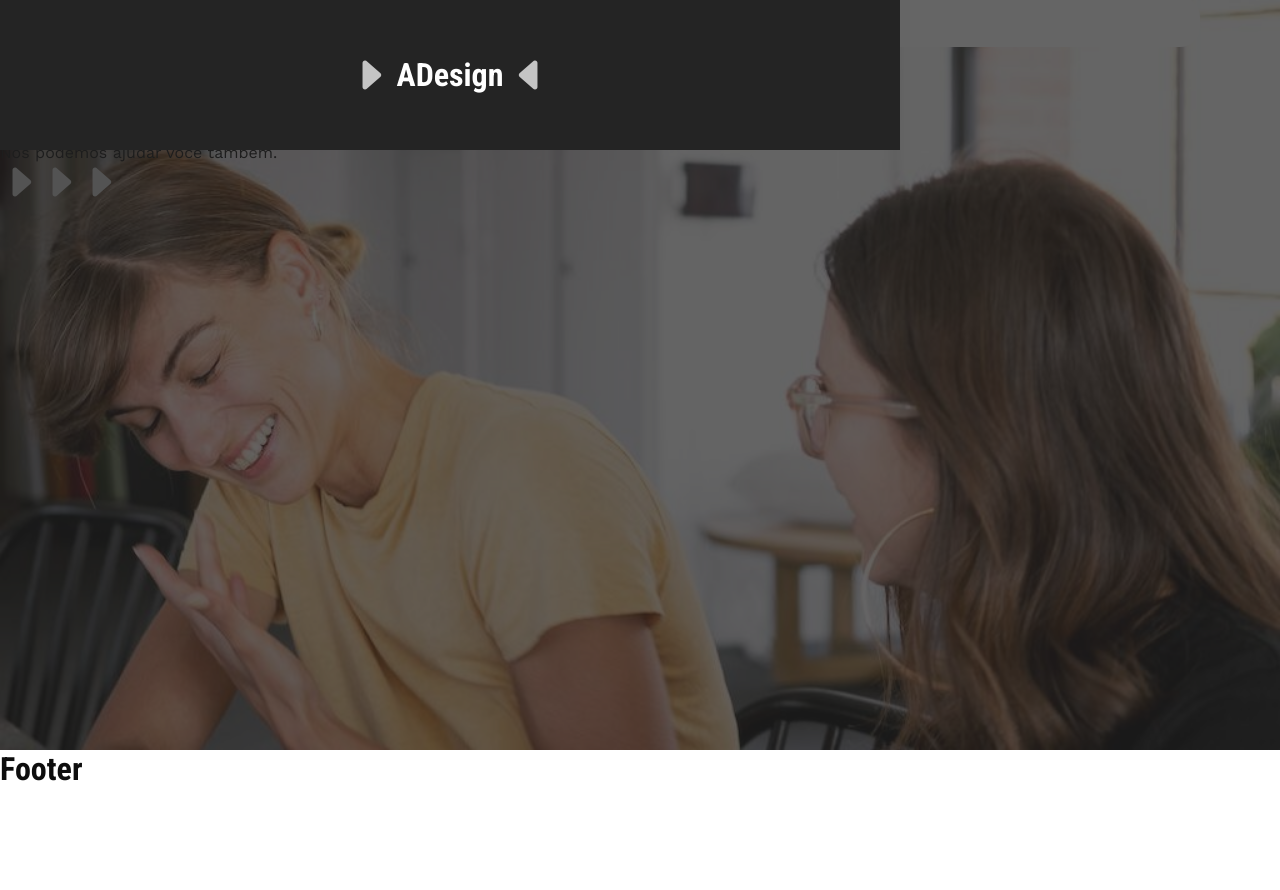
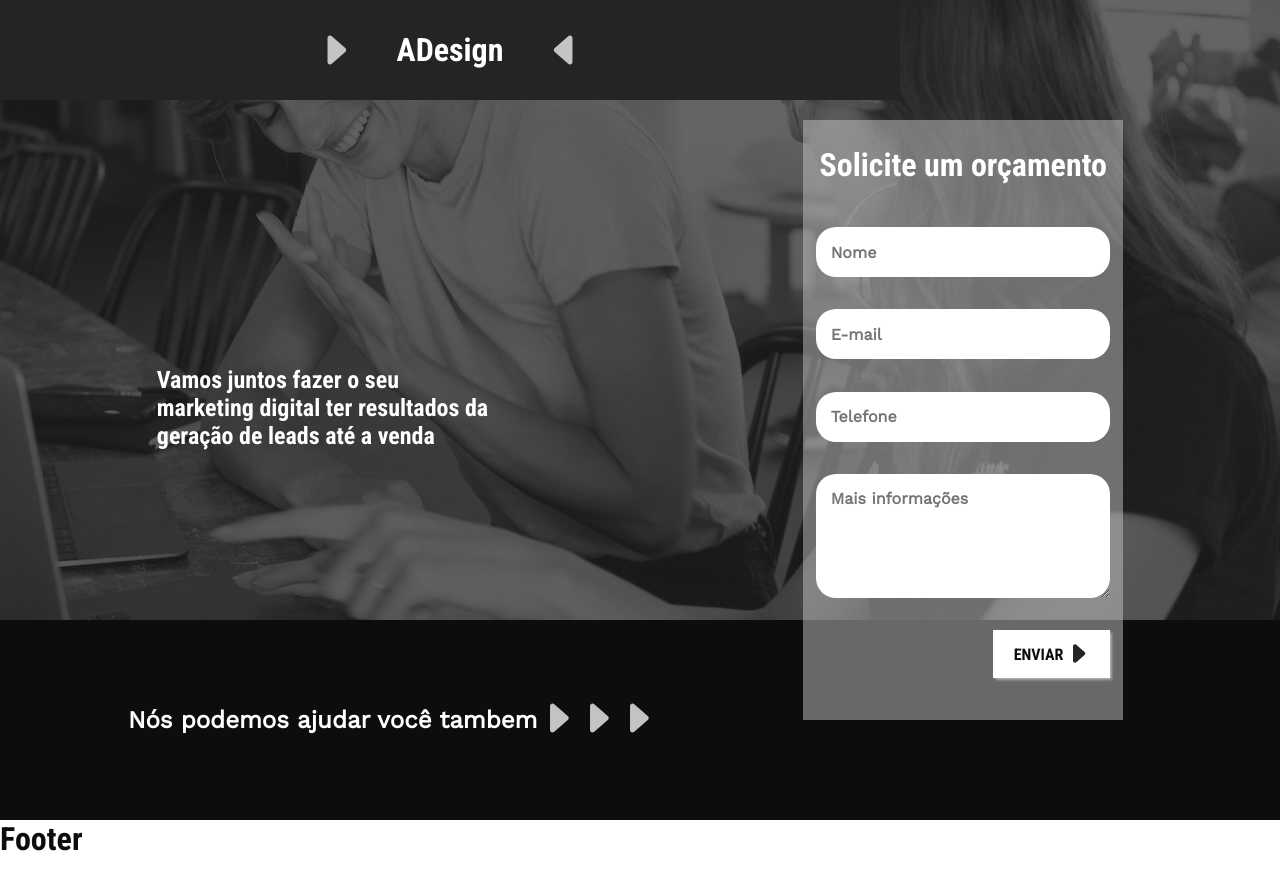
Before and after one commit to MoreiraAlex/ADesign, a Next.js app: page / in a window 1280 px wide. Shown: the top 890 px of the page. Before the commit the page ends 800 px from the top, so only its background shows below. Built offline with nearby package versions, Linux system fonts and the light colour scheme.

Commit message:
Adicionando pagina principal

```diff
--- a/components/Background.js
+++ /dev/null
@@ -1,11 +0,0 @@
-export default function Background({children, color, opacity, width, height}){
-    const params = {
-        backgroundColor: color,
-        opacity: opacity,
-        width: width,
-        height: height,
-        // zIndex: '6',
-        position: 'absolute'
-    }
-    return <div style={params}>{children}</div>
-}
--- a/components/Button.js
+++ b/components/Button.js
@@ -2,9 +2,9 @@ import styles from '../styles/components/Button.module.css'
 
 import Icon from './Icon'
 
-export default function Btn({children}){
+export default function Btn({children, width, height}){
     return(
-        <button className={styles.Btn} type='submit'>
+        <button className={styles.Btn} style={{width:width, height:height}} type='submit'>
             {children}
             <Icon size='24px' color='#242424'>&#xF231;</Icon>
         </button>
--- a/components/Input.js
+++ b/components/Input.js
@@ -3,7 +3,7 @@ import styles from '../styles/components/Input.module.css'
 export default function Input({type, placeholder}){
 
     return(
-        <label>
+        <label className={styles.label}>
             <input type={type} placeholder={placeholder} required='true' className={styles.input}></input>
         </label>
     )
--- a/layout/Footer.js
+++ b/layout/Footer.js
@@ -2,7 +2,7 @@ import styles from '../styles/layout/Footer.module.css'
 
 export default function Footer() {
   return (
-    <footer>
+    <footer className={styles.footer}>
       <h1>Footer</h1>
     </footer>
   )
--- a/layout/Main.js
+++ b/layout/Main.js
@@ -3,29 +3,26 @@ import styles from '../styles/layout/Main.module.css'
 import Input from '../components/Input'
 import Btn from '../components/Button'
 import Icon from '../components/Icon'
-import Background from '../components/Background'
 
 export default function Main() {
   return (
-    <main className={styles.main}>
-      <section>
-        <Background color='#242424' opacity='70%' width='100vw' height='100vh'></Background>
-
-        <div>
-          <p>Vamos juntos fazer o seu marketing digital ter resultados da geração de leads até a venda</p>
-          <div>
+    <main>
+      <section className={styles.content}>
+        <div className={styles.area1}>
+          <h2>Vamos juntos fazer o seu marketing digital ter resultados da geração de leads até a venda</h2>
+          <div className={styles.area}>
             <h2>Solicite um orçamento</h2>
             <form>
               <Input type='text' placeholder='Nome'/>
               <Input type='email' placeholder='E-mail'/>
               <Input type='tel' placeholder='Telefone'/>
-              <textarea>Mais informações</textarea>
-              <Btn>Enviar</Btn>
+              <label><textarea placeholder='Mais informações'></textarea></label>
+              <Btn width='40%' height='10%'>Enviar</Btn>
             </form>
           </div>
         </div>
-        <div>
-          <p>Nós podemos ajudar você tambem.</p>
+        <div className={styles.area2}>
+          <p>Nós podemos ajudar você tambem</p>
           <div>
             <Icon size='40px' color='#C4C4C4'>&#xF231;</Icon>
             <Icon size='40px' color='#C4C4C4'>&#xF231;</Icon>
--- a/styles/components/Button.module.css
+++ b/styles/components/Button.module.css
@@ -12,7 +12,8 @@
     text-transform: uppercase;
     font-family: var(--font-title);
     font-weight: bold;
-    font-size: 24px;
+    font-size: 100%;
+    padding: 20px;
 }
 
 .Btn:hover{
--- a/styles/components/Input.module.css
+++ b/styles/components/Input.module.css
@@ -1,16 +1,15 @@
+.label {
+    width: 100%;
+    height: 100%;
+    max-height: 50px;
+}
+
 .input {
-    width: 400px;
-    height: 50px;
+    width: 100%;
+    height: 100%;
     border: none;
     border-radius: 20px;
-    padding-left: 16px;
-    padding-top: 0px;
-    padding-bottom: 0px;
-    font-size: 20px;
-    vertical-align: top;
+    padding: 0 5%;
+    font-size: 100%;
+    font-weight: bold;
 }
-
-.input::placeholder{
-    font-weight: bold;
-    vertical-align: text-bottom;
-}
--- a/styles/components/Logo.module.css
+++ b/styles/components/Logo.module.css
@@ -1,5 +1,5 @@
 .Logo{
-    width: 200px;
+    width: 30%;
     display: flex;
     flex-direction: row;
     justify-content: space-between;
--- a/styles/layout/Footer.module.css
+++ b/styles/layout/Footer.module.css
@@ -0,0 +1,3 @@
+.footer{
+    height: 100vh;
+}
--- a/styles/layout/Header.module.css
+++ b/styles/layout/Header.module.css
@@ -1,6 +1,7 @@
 .header {
-    width: 900px;
-    height: 150px;
+    width: 100%;
+    max-width: 900px;
+    height: 100px;
     display: flex;
     justify-content: center;
     align-items: center;
--- a/styles/layout/Main.module.css
+++ b/styles/layout/Main.module.css
@@ -1,10 +1,115 @@
-.main {
+.content {
     margin-top: -200px;
-    height: 100vh;
+    height: 115vh;
     background-image: url('../../public/background1.jpg');
     background-size: cover;
-    /* background-position: -200px -600px; */
+    background-position: 0 -100px;
     background-repeat: no-repeat;
-    position: relative;
+    background-attachment: fixed;
+    filter: grayscale(100%);
+
+    display: flex;
+    flex-direction: column;
+    justify-content: flex-end;
+    z-index: 0;
+}
+
+.content::after {
+    position: absolute;
+    content: '';
+    width: 100%;
+    height: 100%;
+    top: 0;
+    left: 0;
+    opacity: 70%;
+    background-color: var(--color-base);
+}
+
+.area1{
+    display: flex;
+    flex-direction: row;
+    align-items: center;
+    justify-content: space-around;
     z-index: 2;
 }
+
+.area1 h2{
+    padding-top: 75px;
+    font-size: 1.5rem;
+    font-weight: bold;
+    color: var(--white);
+    flex-basis: 26vw;
+}
+
+.area1 .area{
+    width: 25vw;
+    height: 75vh;
+    display: flex;
+    flex-direction: column;
+    align-items: center;
+    gap: 5%;
+    position: relative;
+    padding: 2% 1%;
+    margin-bottom: -100px;
+}
+
+.area1 .area::after{
+    position: absolute;
+    content: '';
+    width: 100%;
+    height: 100%;
+    top: 0;
+    left: 0;
+    opacity: 50%;
+    background-color: var(--color-light);
+}
+
+.area1 .area h2{
+    padding-top: 0;
+    flex-basis: 0;
+    z-index: 2;
+    font-size: 2rem;
+    color: var(--white);
+}
+
+.area1 .area form{
+    width: 100%;
+    height: 100%;
+    z-index: 2;
+    display: flex;
+    flex-direction: column;
+    justify-content: space-around;
+    align-items: flex-end;
+}
+
+.area1 .area form label{
+    width: 100%;
+}
+
+.area1 .area form textarea{
+    width: 100%;
+    height: 100%;
+    min-height: 120px;
+    border: none;
+    border-radius: 20px;
+    padding: 0 5%;
+    font-size: 100%;
+    font-weight: bold;
+    padding-top: 15px;
+}
+
+.area2{
+    height: 25vh;
+    background-color: var(--black);
+    display: flex;
+    padding-left: 10%;
+    flex-direction: row;
+    align-items: center;
+    z-index: 1;
+}
+
+.area2 p{
+    font-size: 1.5rem;
+    font-weight: bold;
+    color: var(--white);
+}
```
Also changed, not shown: public/background1.jpg.
